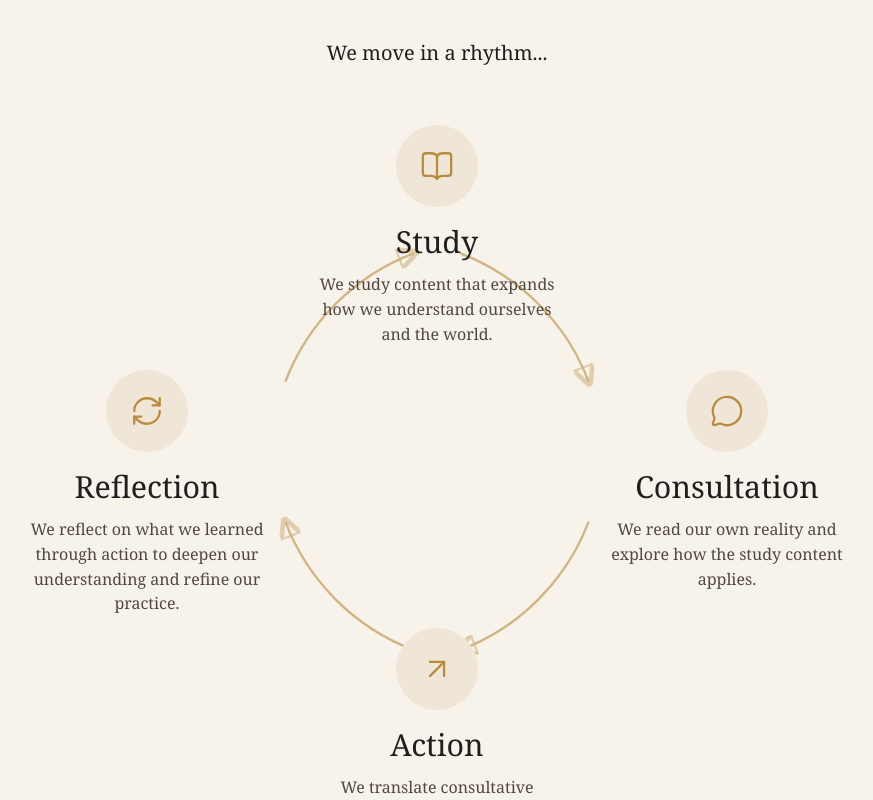
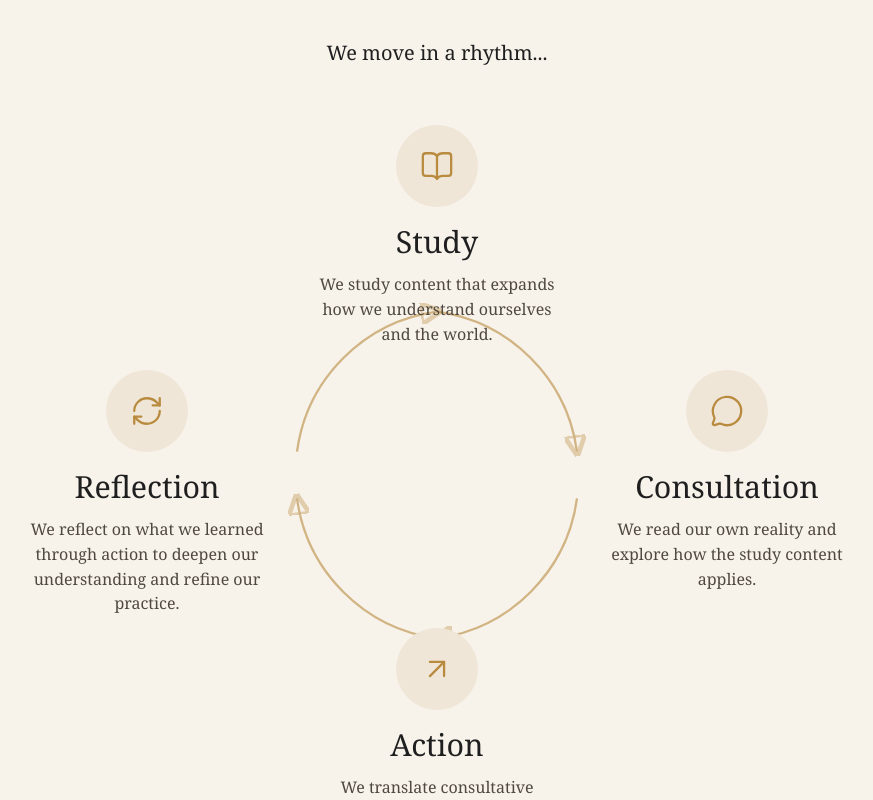
Before and after one commit to travisbirchattba/the-stage-beyond-site, a React (Vite) app: page / in a window 1280 px wide. Shown: the part 1300-2100 px from the top of the page, without its empty margins (203-1076 px from the left). Built offline with nearby package versions, Linux system fonts and the light colour scheme.

Commit message:
Update main.jsx

```diff
--- a/src/main.jsx
+++ b/src/main.jsx
@@ -43,10 +43,10 @@ function App() {
               </marker>
             </defs>
 
-<path d="M320 110 A190 190 0 0 1 430 220" markerEnd="url(#arrow)" />
-<path d="M430 340 A190 190 0 0 1 320 450" markerEnd="url(#arrow)" />
-<path d="M280 450 A190 190 0 0 1 170 340" markerEnd="url(#arrow)" />
-<path d="M170 220 A190 190 0 0 1 280 110" markerEnd="url(#arrow)" />
+<path d="M300 160 A140 140 0 0 1 420 280" markerEnd="url(#arrow)" />
+<path d="M420 320 A140 140 0 0 1 300 440" markerEnd="url(#arrow)" />
+<path d="M300 440 A140 140 0 0 1 180 320" markerEnd="url(#arrow)" />
+<path d="M180 280 A140 140 0 0 1 300 160" markerEnd="url(#arrow)" />
           </svg>
 
           <CycleStep className="top" icon={<BookOpen />} title="Study">
```
